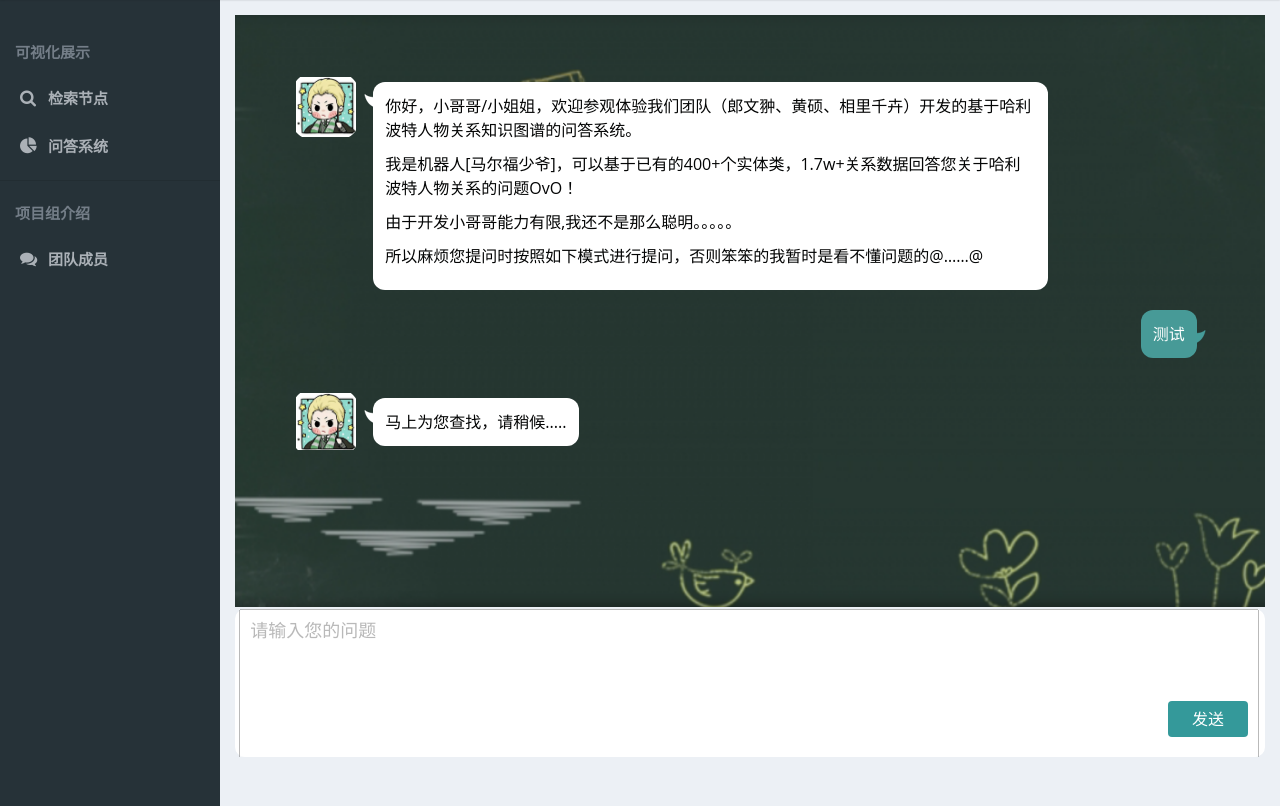
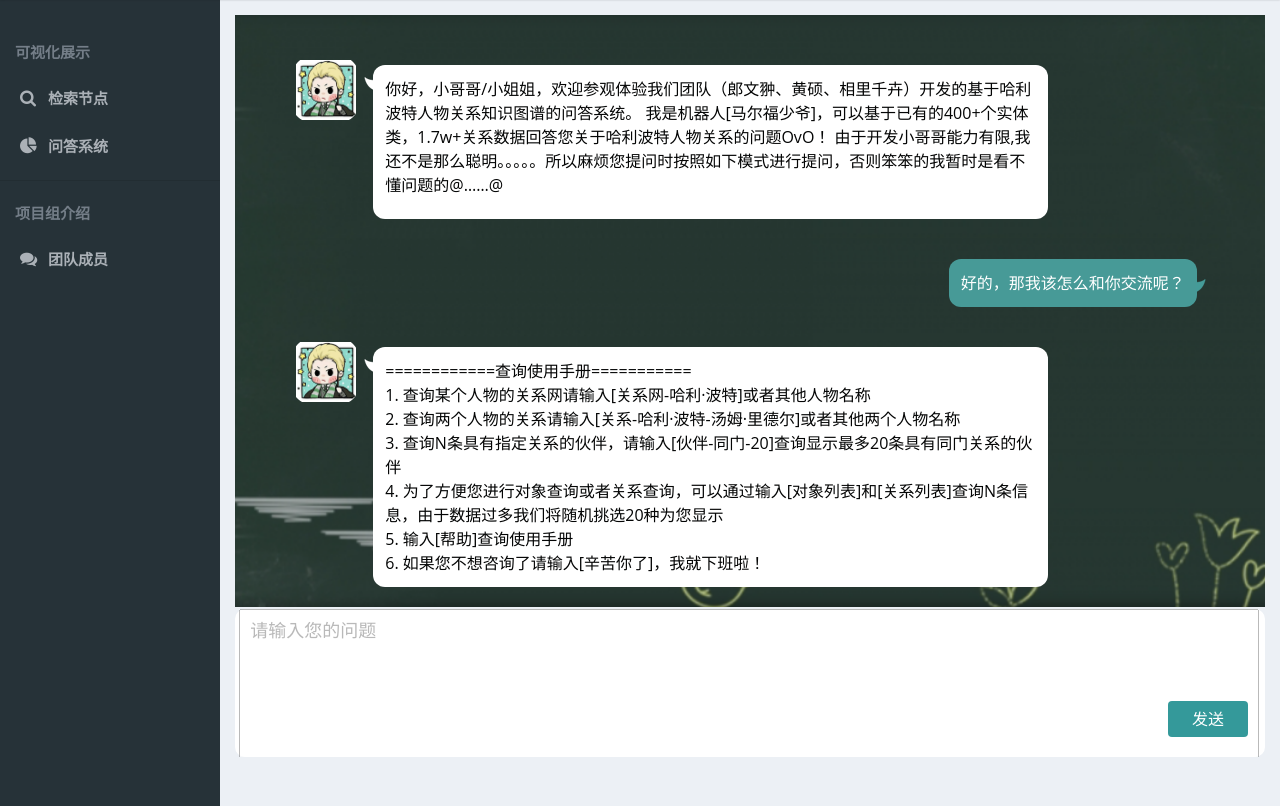
Before and after one commit to Planet-TJU/KnowledgeGraph, a Flask app: page /answer_robot in a window 1280 px wide. Shown: the part 40-846 px from the top of the page. Run offline with Flask 2, Linux system fonts and the light colour scheme; some libraries are stand-ins or nearby versions; some web fonts are replaced.

Commit message:
基本完成核心功能

```diff
--- a/FinKonwledgeGraph/answer_robot.py
+++ b/FinKonwledgeGraph/answer_robot.py
@@ -24,6 +24,7 @@ class AnswerRobot:
             if (index + 1) % 5 == 0:
                 response += '\n'
         print(response)
+        return response
 
     def getEntities(self):
         entityList = list(random.sample(graph_matcher.getEntities(), 20))
@@ -32,7 +33,8 @@ class AnswerRobot:
             response += f'{index + 1}.{item} '
             if (index + 1) % 5 == 0:
                 response += '\n'
-        print(response)
+        # print(response)
+        return response
 
     def introduce(self):
         print_one_by_one(
@@ -42,15 +44,19 @@ class AnswerRobot:
         print_one_by_one('所以麻烦您提问时按照如下模式进行提问，否则笨笨的我暂时是看不懂问题的@……@\n')
 
     def help(self):
-        print_one_by_one('============查询使用手册===========\n', 0)
-        print_one_by_one('1. 查询某个人物的关系网请输入[关系网-哈利·波特]或者其他人物名称\n', 0)
-        print_one_by_one('2. 查询两个人物的关系请输入[关系-哈利·波特-汤姆·里德尔]或者其他两个人物名称\n', 0)
-        print_one_by_one('3. 查询N条具有指定关系的伙伴，请输入[伙伴-同门-20]查询显示最多20条具有同门关系的伙伴\n', 0)
-        print_one_by_one(
-            '4. 为了方便您进行对象查询或者关系查询，可以通过输入[对象列表]和[关系列表]查询N条信息，由于数据过多我们将随机挑选20种为您显示\n',
-            0)
-        print_one_by_one('5. 输入[帮助]查询使用手册\n', 0)
-        print_one_by_one('6. 如果您不想咨询了请输入[辛苦IKUN了]，我就下班啦！\n', 0)
+        # print_one_by_one('============查询使用手册===========\n', 0)
+        # print_one_by_one('1. 查询某个人物的关系网请输入[关系网-哈利·波特]或者其他人物名称\n', 0)
+        # print_one_by_one('2. 查询两个人物的关系请输入[关系-哈利·波特-汤姆·里德尔]或者其他两个人物名称\n', 0)
+        # print_one_by_one('3. 查询N条具有指定关系的伙伴，请输入[伙伴-同门-20]查询显示最多20条具有同门关系的伙伴\n', 0)
+        # print_one_by_one(
+        #     '4. 为了方便您进行对象查询或者关系查询，可以通过输入[对象列表]和[关系列表]查询N条信息，由于数据过多我们将随机挑选20种为您显示\n',
+        #     0)
+        # print_one_by_one('5. 输入[帮助]查询使用手册\n', 0)
+        # print_one_by_one('6. 如果您不想咨询了请输入[辛苦你了]，我就下班啦！\n', 0)
+        response = '============查询使用手册===========\n1. 查询某个人物的关系网请输入[关系网-哈利·波特]或者其他人物名称\n2. 查询两个人物的关系请输入[关系-哈利·波特-汤姆·里德尔]或者其他两个人物名称\n3. 查询N条具有指定关系的伙伴，请输入[伙伴-同门-20]查询显示最多20条具有同门关系的伙伴\n4. 为了方便您进行对象查询或者关系查询，可以通过输入[对象列表]和[关系列表]查询N条信息，由于数据过多我们将随机挑选20种为您显示\n5. 输入[帮助]查询使用手册\n6. 如果您不想咨询了请输入[辛苦你了]，我就下班啦！\n'
+        return response
 
     def stop(self):
         print_one_by_one('拜拜了您嘞^_^!')
+        response = '拜拜了您嘞^_^!'
+        return response
--- a/FinKonwledgeGraph/graph_matcher.py
+++ b/FinKonwledgeGraph/graph_matcher.py
@@ -27,7 +27,7 @@ class GraphMatcher:
                 obj = item['n.名称']
                 response += f'{index + 1}、 {entity}的{relation}是{obj}\n'
             # print(response)
-        return rtn
+        return {'rtn': rtn, 'response': response}  # 这里同时需要两种不同的返还类型
 
     def matchRelationOfTwoEntities(self, entity1, entity2):
         '''
@@ -44,6 +44,7 @@ class GraphMatcher:
         else:
             response = f'您查询的两个人物实体暂时没有任何关系！'
         print(response)
+        return response
 
     def matchEntitiesByRelation(self, relation, nums):
         '''
@@ -62,6 +63,7 @@ class GraphMatcher:
                 entity2 = item['n.名称']
                 response += f'{index + 1}、 {entity1}的{relation}是{entity2}\n'
             print(response)
+            return response
 
     def getEntities(self):
         # 获取所有实体
--- a/FinKonwledgeGraph/main.py
+++ b/FinKonwledgeGraph/main.py
@@ -4,8 +4,8 @@ from answer_robot import AnswerRobot
 graph_matcher = GraphMatcher()
 
 answer_robot = AnswerRobot()
-answer_robot.introduce()
-answer_robot.help()
+# answer_robot.introduce()
+# answer_robot.help()
 while True:
     query = input('用户：')
     if query == '辛苦IKUN了':
--- a/ShowKnowledge/app.py
+++ b/ShowKnowledge/app.py
@@ -41,9 +41,8 @@ def get_chart():
 @app.route('/dialogue_answer', methods=['GET', 'POST'])
 def dialogue_answer():
     question = request.args.get('text')
-    ans = get_robot_answer(str(question))
+    ans = get_robot_answer(str(question)).replace('\n', '<br/>')
     json_data = {'data': ans}
-    json_data['data'].replace("\n", "<br/>")
     return jsonify(json_data)
 
 
--- a/ShowKnowledge/neodb/query_graph.py
+++ b/ShowKnowledge/neodb/query_graph.py
@@ -19,7 +19,7 @@ def getAvatarAndSdecription(name):
 def query(name):
     json_data = {'nodes': [], "links": [], 'html': ""}
     graph_matcher = GraphMatcher()
-    rtn = graph_matcher.matchGraphOfEntity(name)
+    rtn = graph_matcher.matchGraphOfEntity(name)['rtn']
     # print(rtn)
     result = {}
     result['avatar'] = getAvatarAndSdecription(name)['avatar']
--- a/ShowKnowledge/neodb/robot_answer.py
+++ b/ShowKnowledge/neodb/robot_answer.py
@@ -1,5 +1,25 @@
 from FinKonwledgeGraph.answer_robot import AnswerRobot
+from FinKonwledgeGraph.graph_matcher import GraphMatcher
 
 answer_robot = AnswerRobot()
-def get_robot_answer(question):
-    return None
+graph_matcher = GraphMatcher()
+
+
+def get_robot_answer(query):
+    if query == '辛苦你了':
+        response = answer_robot.stop()
+    elif query == '帮助':
+        response = answer_robot.help()
+    elif query == '对象列表':
+        response = answer_robot.getEntities()
+    elif query == '关系列表':
+        response = answer_robot.getRelations()
+    elif query.split('-')[0] == '关系网' and len(query.split('-')) == 2:
+        response = graph_matcher.matchGraphOfEntity(query.split('-')[1])['response']
+    elif query.split('-')[0] == '关系' and len(query.split('-')) == 3:
+        response = graph_matcher.matchRelationOfTwoEntities(query.split('-')[1], query.split('-')[2])
+    elif query.split('-')[0] == '伙伴' and len(query.split('-')) == 3:
+        response = graph_matcher.matchEntitiesByRelation(query.split('-')[1], int(query.split('-')[2]))
+    else:
+        response = '很抱歉，您的问题我没太理解，麻烦您再问一遍@……@'
+    return response
--- a/ShowKnowledge/templates/answer_robot.html
+++ b/ShowKnowledge/templates/answer_robot.html
@@ -98,6 +98,10 @@
             padding: 0 !important;
             width: 90%;
             height: 80%;
+        }
+
+        .article {
+            margin-bottom: 20px;
         }
     </style>
 
@@ -203,22 +207,14 @@
                                     <div class="user-assistant"></div>
                                     <span class="triangle"></span>
                                     <div class="article"><p>
-                                        你好，小哥哥/小姐姐，欢迎参观体验我们团队（郎文翀、黄硕、相里千卉）开发的基于哈利波特人物关系知识图谱的问答系统。</p>
-                                        <p>
-                                            我是机器人[马尔福少爷]，可以基于已有的400+个实体类，1.7w+关系数据回答您关于哈利波特人物关系的问题OvO！</p>
-                                        <p>由于开发小哥哥能力有限,我还不是那么聪明。。。。。</p>
-                                        <p>所以麻烦您提问时按照如下模式进行提问，否则笨笨的我暂时是看不懂问题的@……@</p>
+                                        你好，小哥哥/小姐姐，欢迎参观体验我们团队（郎文翀、黄硕、相里千卉）开发的基于哈利波特人物关系知识图谱的问答系统。
+                                        我是机器人[马尔福少爷]，可以基于已有的400+个实体类，1.7w+关系数据回答您关于哈利波特人物关系的问题OvO！
+                                        由于开发小哥哥能力有限,我还不是那么聪明。。。。。所以麻烦您提问时按照如下模式进行提问，否则笨笨的我暂时是看不懂问题的@……@</p>
                                     </div>
                                 </div>
                                 <!--客户-->
                                 <div class="msg fr"><span class="triangle right"></span>
-                                    <div class="article">测试</div>
-                                </div>
-                                <!--客服-->
-                                <div class="msg clearfix">
-                                    <div class="user-assistant"></div>
-                                    <span class="triangle right"></span>
-                                    <div class="article">马上为您查找，请稍候.....</div>
+                                    <div class="article">好的，那我该怎么和你交流呢？</div>
                                 </div>
                             </div>
                         </div>
@@ -278,19 +274,33 @@
             $msgbox.html($msgbox.html() + sMesContent)
             document.getElementById("talkcontent").value = "";
             $('.col-l-t').animate({scrollTop: document.getElementById('Chat').scrollHeight + 'px'}); //自动拉到最底部
+            if (text === '关系列表') {
+                //     由于加载慢，先说等待
+                aMesContent = '<div class="msg clearfix"><div class="user-assistant"></div><span class="triangle right"></span><div class="article">由于数据较多，请您稍加等待，我正在全力为您搜索@……@</div></div>'
+                $msgbox.html($msgbox.html() + aMesContent)
+                $('.col-l-t').animate({scrollTop: document.getElementById('Chat').scrollHeight  + 'px'}); //自动拉到最底部
+            }
             // console.log(text)
             //获取后端数据$.getJSON()或$.ajax()
             $.getJSON('/dialogue_answer', {
                 'text': text,  //{'text':'text'}为传入后端的数据格式
             }, function (result) {  //json为返回的json值
-                aMesContent = '<div class="msg clearfix"><div class="user-assistant"></div><span class="triangle right"></span><div class="article">' + result.data.replace("\n", "<br>") + '</div></div>'
+                aMesContent = '<div class="msg clearfix"><div class="user-assistant"></div><span class="triangle right"></span><div class="article">' + result.data.replace('\n', "<br/>") + '</div></div>'
                 $msgbox.html($msgbox.html() + aMesContent)
-                $('.col-l-t').animate({scrollTop: document.getElementById('Chat').scrollHeight + 'px'}); //自动拉到最底部
+                $('.col-l-t').animate({scrollTop: document.getElementById('Chat').scrollHeight  + 'px'}); //自动拉到最底部
             });
         }
+    }
 
+    var $msgbox = $('#Chat');  //消息列表（拼接所有问答），bubble的id
+    $.getJSON('/dialogue_answer', {
+        'text': '帮助',  //{'text':'text'}为传入后端的数据格式
+    }, function (result) {  //json为返回的json值
+        aMesContent = '<div class="msg clearfix"><div class="user-assistant"></div><span class="triangle right"></span><div class="article">' + result.data.replace("\n", "<br>") + '</div></div>'
+        $msgbox.html($msgbox.html() + aMesContent)
+        $('.col-l-t').animate({scrollTop: document.getElementById('Chat').scrollHeight + 'px'}); //自动拉到最底部
+    });
 
-    }
 </script>
 </body>
 </html>
```
